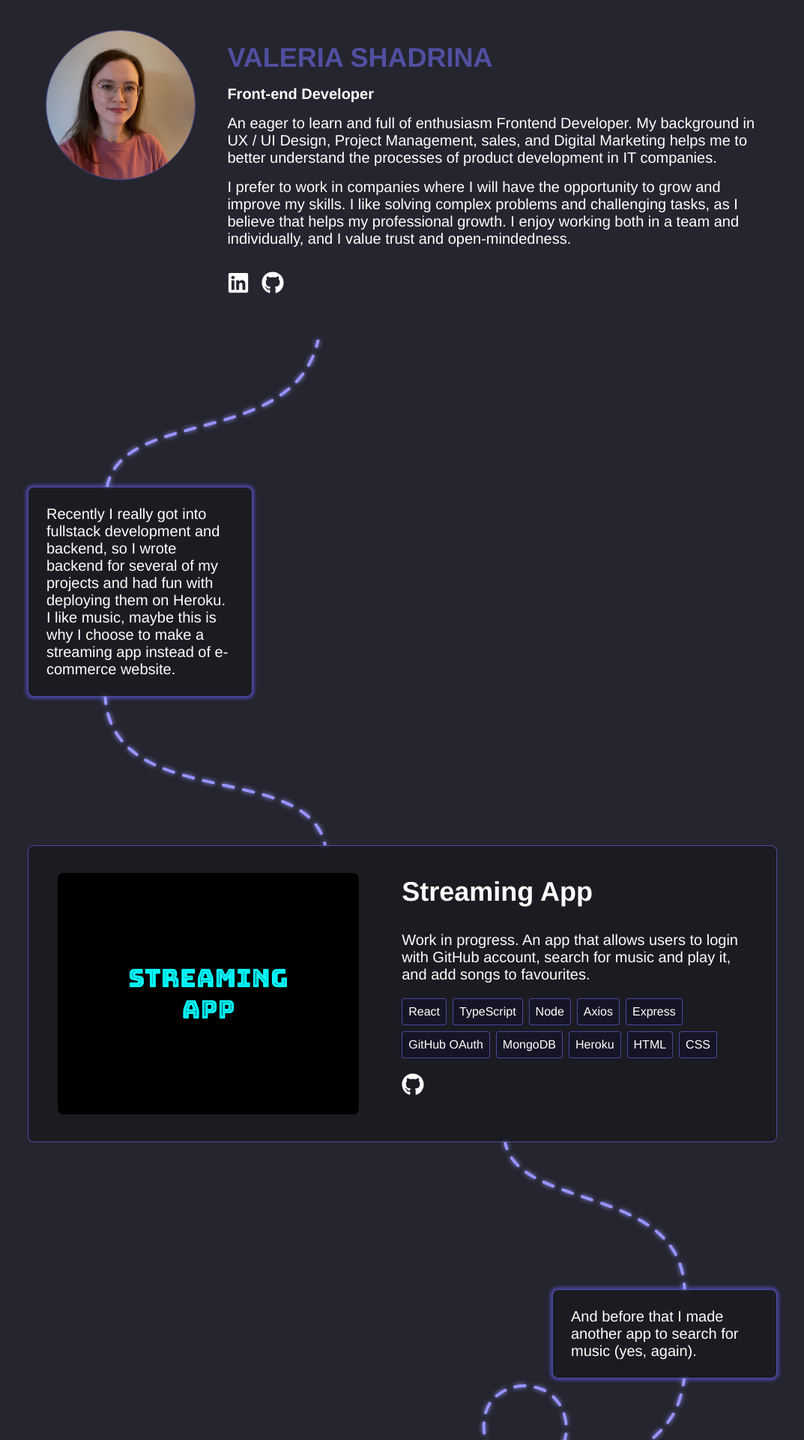
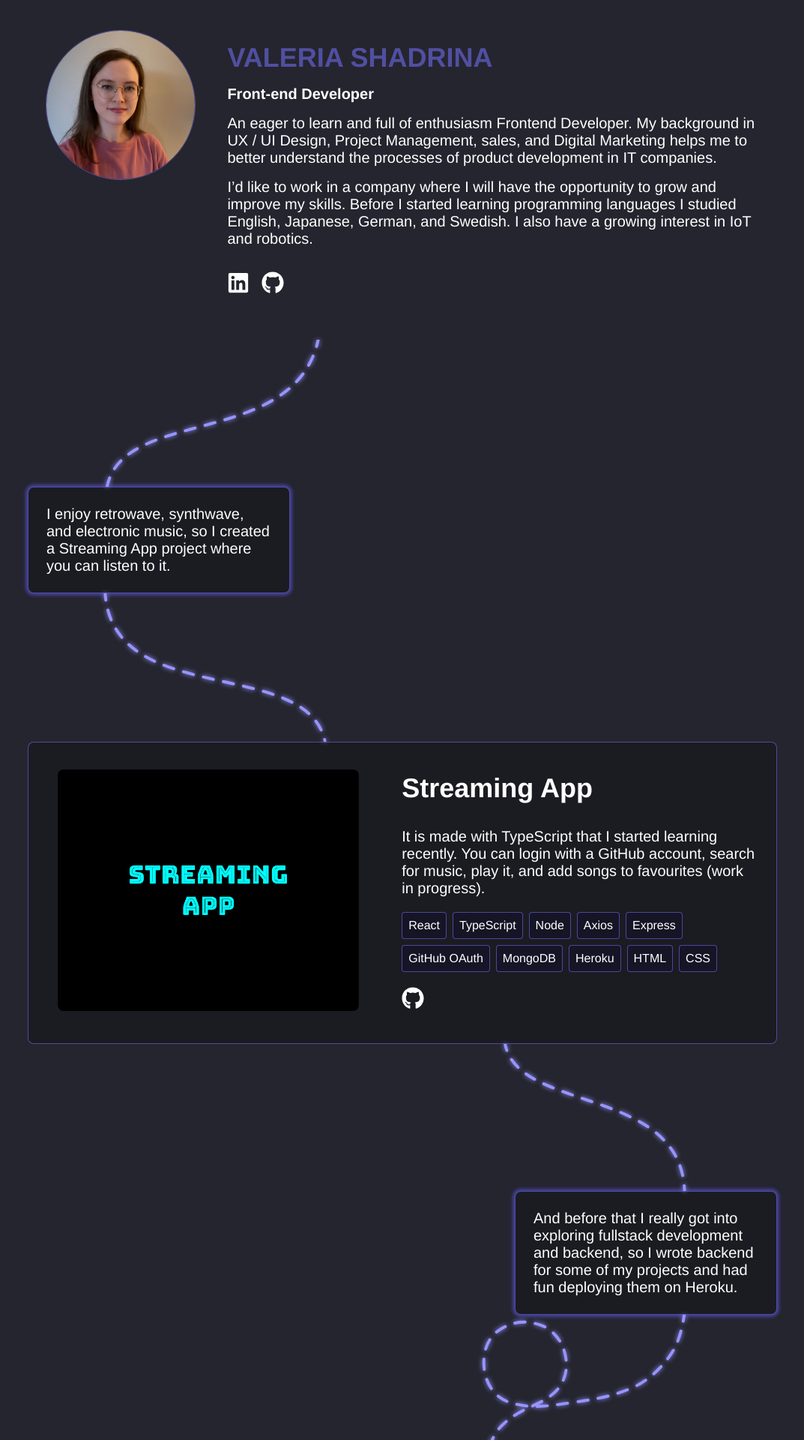
Before and after one commit to avreally/portfolio-website, a React (Create React App) app: page / in a window 1280 px wide. Shown: the top 1920 px of the page at 75% size, without its empty margins (103-1176 px from the left). Built offline with nearby package versions, Linux system fonts and the light colour scheme.

Commit message:
Updated about me, project descriptions, notes, and annotations max-width

```diff
--- a/public/data/allProjects.json
+++ b/public/data/allProjects.json
@@ -1,19 +1,28 @@
 [
   {
     "id": "00",
+    "name": "Monster Project",
+    "about": "It is a tamagotchi-like browser game where you can feed a monster, so it doesn’t die.",
+    "imgUrl": "../images/monster-project.png",
+    "websiteUrl": "https://avreally.github.io/monster-project/",
+    "githubUrl": "https://github.com/avreally/monster-project",
+    "stack": ["JavaScript", "HTML", "SCSS", "Grid", "Flexbox"],
+    "notes": "I enjoy playing darts and video games myself, and this game I created with my teammates. I enjoy working both in a team and individually, and I value trust and open-mindedness."
+  },
+  {
+    "id": "01",
     "name": "Phonebook",
-    "about": "The app allows user to add name and phone number to the phonebook, search through them, and delete them.",
+    "about": "For example, for this Phonebook project I grabbed the colors from the image that I liked and then implemented them in the layout. Here you can add name and phone number to the phonebook, search through them, and delete them.",
     "imgUrl": "../images/phonebook.png",
     "websiteUrl": "",
     "githubUrl": "https://github.com/avreally/phonebook",
     "stack": ["React", "JavaScript", "HTML", "CSS", "Flexbox"],
     "notes": "But I also enjoy creating  UI of different styles and colors."
   },
-
   {
-    "id": "01",
+    "id": "02",
     "name": "To Do List",
-    "about": "The app allows user to add and delete tasks and lists, mark tasks as important and completed. All data is stored in Local Storage.",
+    "about": "It all started with this project, a To Do List, where you can add and delete tasks and lists, mark tasks as important and completed. All data is stored in Local Storage.",
     "imgUrl": "../images/to-do-list.png",
     "websiteUrl": "https://a-to-do-list-project.netlify.app/",
     "githubUrl": "https://github.com/avreally/hyperisland-project-1-todo",
@@ -21,20 +30,9 @@
     "notes": "You probably noticed that I love neon colors and dark themes."
   },
   {
-    "id": "02",
-    "name": "Monster Project",
-    "about": "A group project. A tamagotchi-like browser game where a user can feed a pet.",
-    "imgUrl": "../images/monster-project.png",
-    "websiteUrl": "https://avreally.github.io/monster-project/",
-    "githubUrl": "https://github.com/avreally/monster-project",
-    "stack": ["JavaScript", "HTML", "SCSS", "Grid", "Flexbox"],
-    "notes": "I enjoy playing games myself, and this game I created with my teammates."
-  },
-
-  {
     "id": "03",
     "name": "Music Box",
-    "about": "An app that uses Genius API to search for songs.",
+    "about": "Like this app, where you can search for music. Here I use Genius API to search for songs and show the result. I like solving complex problems and challenging tasks, as I believe that helps my professional growth.",
     "imgUrl": "../images/music-box.png",
     "websiteUrl": "https://music-box-avreally.herokuapp.com/",
     "githubUrl": "https://github.com/avreally/music-box",
@@ -49,12 +47,12 @@
       "CSS",
       "Flexbox"
     ],
-    "notes": "And before that I made another app to search for music (yes, again)."
+    "notes": "And before that I really got into exploring fullstack development and backend, so I wrote backend for some of my projects and had fun deploying them on Heroku."
   },
   {
     "id": "04",
     "name": "Streaming App",
-    "about": "Work in progress. An app that allows users to login with GitHub account, search for music and play it, and add songs to favourites.",
+    "about": "It is made with TypeScript that I started learning recently. You can login with a GitHub account, search for music, play it, and add songs to favourites (work in progress).",
     "imgUrl": "../images/streaming-app.png",
     "websiteUrl": "",
     "githubUrl": "https://github.com/avreally/streaming-app",
@@ -70,6 +68,6 @@
       "HTML",
       "CSS"
     ],
-    "notes": "Recently I really got into fullstack development and backend, so I wrote backend for several of my projects and had fun with deploying them on Heroku. I like music, maybe this is why I choose to make a streaming app instead of e-commerce website."
+    "notes": "I enjoy retrowave, synthwave, and electronic music, so I created a Streaming App project where you can listen to it."
   }
 ]
--- a/src/components/aboutMe/index.tsx
+++ b/src/components/aboutMe/index.tsx
@@ -22,18 +22,11 @@ const AboutMe = () => {
             development in IT companies.
           </p>
           <p className="aboutMeText">
-            I prefer to work in companies where I will have the opportunity to
-            grow and improve my skills. I like solving complex problems and
-            challenging tasks, as I believe that helps my professional growth. I
-            enjoy working both in a team and individually, and I value trust and
-            open-mindedness.
+            I’d like to work in a company where I will have the opportunity to
+            grow and improve my skills. Before I started learning programming
+            languages I studied English, Japanese, German, and Swedish. I also
+            have a growing interest in IoT and robotics.
           </p>
-          {/*<p className="aboutMeText">*/}
-          {/*  Before I started learning programming languages I studied English,*/}
-          {/*  Japanese, German, and Swedish. I enjoy retrowave, synthwave, and*/}
-          {/*  electronic music, playing darts and video games, and I have a*/}
-          {/*  growing interest in IoT and robotics.*/}
-          {/*</p>*/}
         </div>
         <p className="aboutMeUrlsWrapper">
           <a
--- a/src/components/annotation/styles.css
+++ b/src/components/annotation/styles.css
@@ -4,7 +4,7 @@
   display: flex;
   align-items: flex-start;
   justify-content: center;
-  max-width: 300px;
+  max-width: 350px;
   padding: 24px;
   border: 1px solid rgba(119, 114, 255, 0.55);
   box-shadow: 0 0 3pt 2pt rgba(99, 94, 255, 0.55);
```
